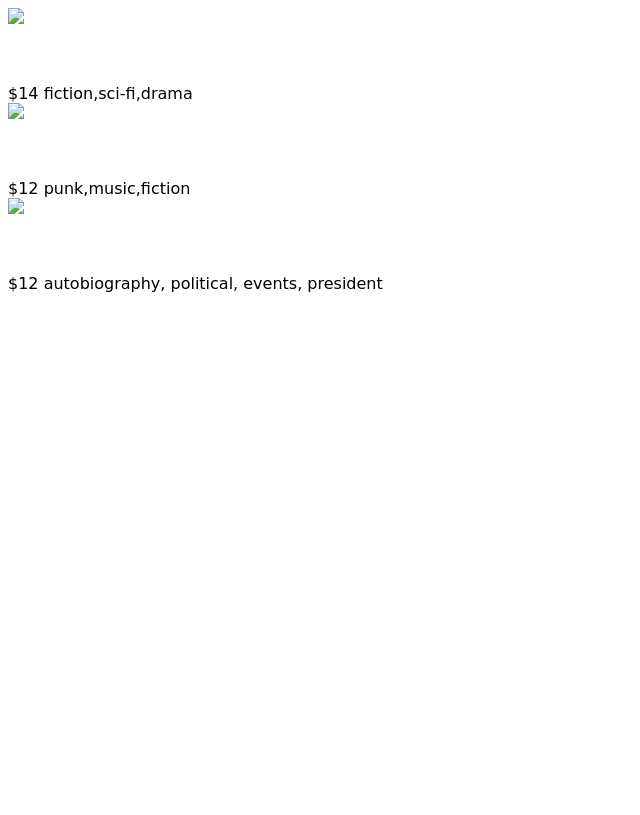
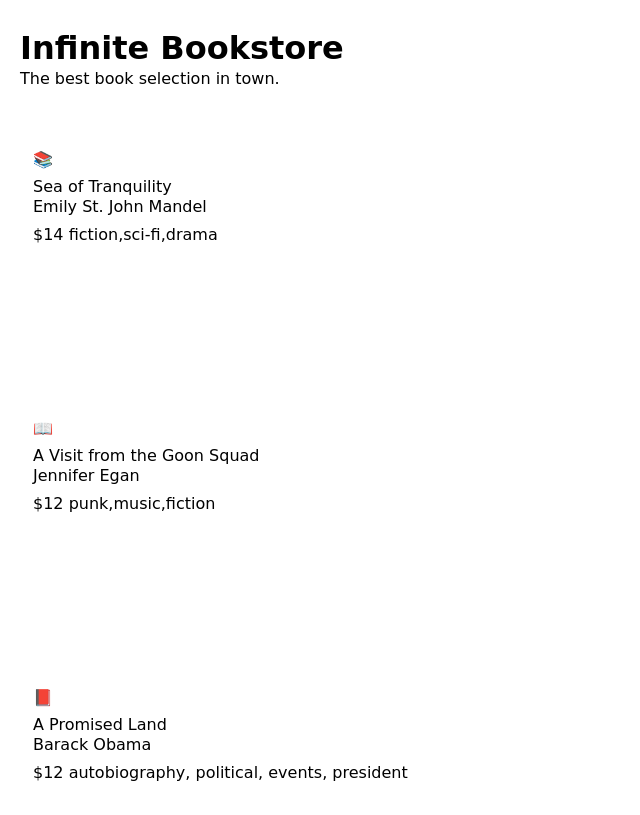
Before and after one commit to kristinadiaz/mobile-ordering-app, a plain HTML site: page index.html in a window 1280 px wide. Shown: the whole page, without its empty margins (0-640 px from the left). Drawn offline with Linux system fonts and the light colour scheme; a web font is replaced by a local one.

Commit message:
made sure the js worked, did a little css

```diff
--- a/index.js
+++ b/index.js
@@ -7,7 +7,7 @@ function orderFeedHtml() {
         feedHtml += `
         <div class="order">
             <div class="order-inner">
-                <img src="${order.emoji}" class="order-pic">
+                <span class="order-pic">${order.emoji}</span>
                 <div>
                     <p class="order-title">${order.title}</p>
                     <p class="order-author">${order.author}</p>
--- a/style.css
+++ b/style.css
@@ -4,7 +4,7 @@ body {
 
 h1, p {
     position: relative;
-    color: #fff;
+    /* color: #fff; */
 }
 
 h1 {
@@ -26,3 +26,8 @@ p {
     background-size: contain;
     padding: 20px;
 }
+
+.order {
+    margin-top: 125px;
+    padding: 25px;
+}
```
